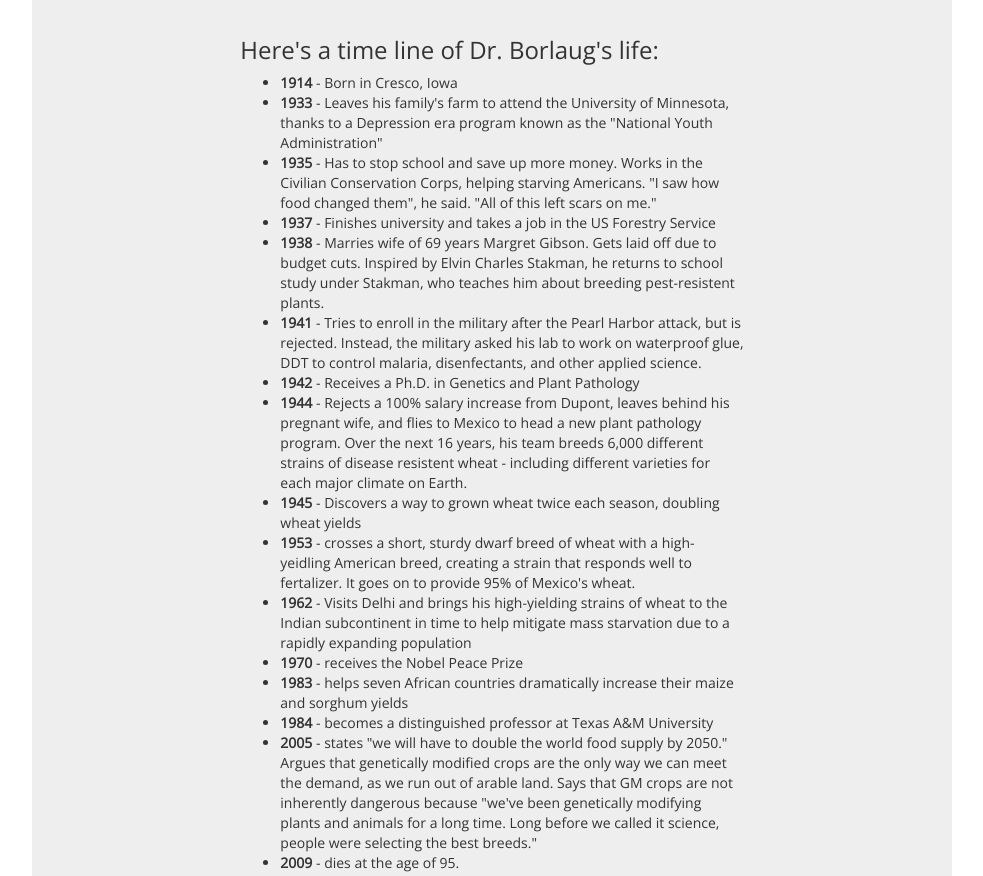
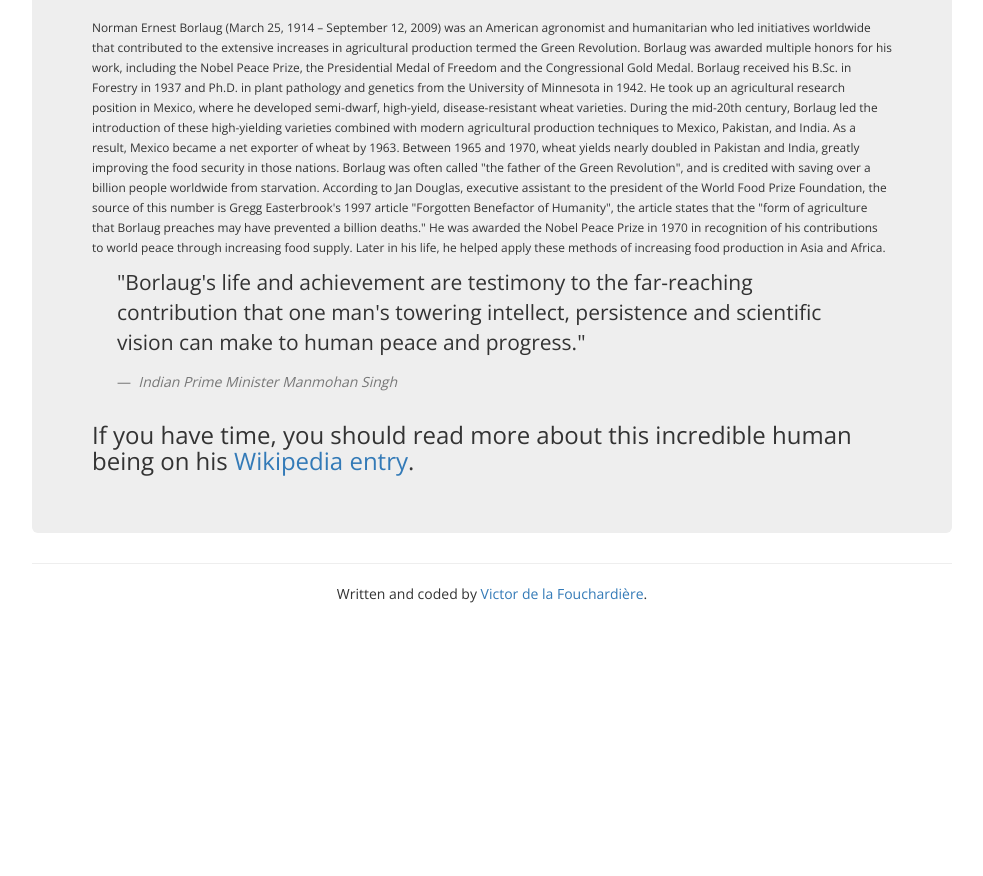
Before and after one commit to viclafouch/uscroll, a website: page demo.html in a window 1280 px wide. Shown: the part 681-1557 px from the top of the page, without its empty margins (148-1131 px from the left). After the commit the page ends 1315 px from the top, so only its background shows below. Drawn offline with nearby package versions, Linux system fonts and the light colour scheme.

Commit message:
a bit of updates

```diff
--- a/demo.html
+++ b/demo.html
@@ -1,6 +1,5 @@
 <!DOCTYPE html>
 <html>
-
     <head>
         <title>Demo uscroll</title>
         <meta charset="utf-8" />
@@ -39,26 +38,11 @@
                         <div class="thumbnail"><img src="https://c2.staticflickr.com/4/3689/10613180113_fdf7bcd316_b.jpg">
                             <div class="caption text-center">Dr. Norman Borlaug, third from left, trains biologists in Mexico on how to increase wheat yields - part of his life-long war on hunger.</div>
                         </div>
-                    <div class="col-xs-12 col-sm-10 col-sm-offset-1 col-md-8 col-md-offset-2">
-                        <h3>Here's a time line of Dr. Borlaug's life:</h3>
-                        <ul>
-                            <li><strong>1914</strong> - Born in Cresco, Iowa</li>
-                            <li><strong>1933</strong> - Leaves his family's farm to attend the University of Minnesota, thanks to a Depression era program known as the "National Youth Administration"</li>
-                            <li><strong>1935</strong> - Has to stop school and save up more money. Works in the Civilian Conservation Corps, helping starving Americans. "I saw how food changed them", he said. "All of this left scars on me."</li>
-                            <li><strong>1937</strong> - Finishes university and takes a job in the US Forestry Service</li>
-                            <li><strong>1938</strong> - Marries wife of 69 years Margret Gibson. Gets laid off due to budget cuts. Inspired by Elvin Charles Stakman, he returns to school study under Stakman, who teaches him about breeding pest-resistent plants.</li>
-                            <li><strong>1941</strong> - Tries to enroll in the military after the Pearl Harbor attack, but is rejected. Instead, the military asked his lab to work on waterproof glue, DDT to control malaria, disenfectants, and other applied science.</li>
-                            <li><strong>1942</strong> - Receives a Ph.D. in Genetics and Plant Pathology</li>
-                            <li><strong>1944</strong> - Rejects a 100% salary increase from Dupont, leaves behind his pregnant wife, and flies to Mexico to head a new plant pathology program. Over the next 16 years, his team breeds 6,000 different strains of disease resistent wheat - including different varieties for each major climate on Earth.</li>
-                            <li><strong>1945</strong> - Discovers a way to grown wheat twice each season, doubling wheat yields</li>
-                            <li><strong>1953</strong> - crosses a short, sturdy dwarf breed of wheat with a high-yeidling American breed, creating a strain that responds well to fertalizer. It goes on to provide 95% of Mexico's wheat.</li>
-                            <li><strong>1962</strong> - Visits Delhi and brings his high-yielding strains of wheat to the Indian subcontinent in time to help mitigate mass starvation due to a rapidly expanding population</li>
-                            <li><strong>1970</strong> - receives the Nobel Peace Prize</li>
-                            <li><strong>1983</strong> - helps seven African countries dramatically increase their maize and sorghum yields</li>
-                            <li><strong>1984</strong> - becomes a distinguished professor at Texas A&M University</li>
-                            <li><strong>2005</strong> - states "we will have to double the world food supply by 2050." Argues that genetically modified crops are the only way we can meet the demand, as we run out of arable land. Says that GM crops are not inherently dangerous because "we've been genetically modifying plants and animals for a long time. Long before we called it science, people were selecting the best breeds."</li>
-                            <li><strong>2009</strong> - dies at the age of 95.</li>
-                        </ul>
+                        <div class="col-12">
+                            <small>Norman Ernest Borlaug (March 25, 1914 – September 12, 2009) was an American agronomist and humanitarian who led initiatives worldwide that contributed to the extensive increases in agricultural production termed the Green Revolution. Borlaug was awarded multiple honors for his work, including the Nobel Peace Prize, the Presidential Medal of Freedom and the Congressional Gold Medal.
+                            Borlaug received his B.Sc. in Forestry in 1937 and Ph.D. in plant pathology and genetics from the University of Minnesota in 1942. He took up an agricultural research position in Mexico, where he developed semi-dwarf, high-yield, disease-resistant wheat varieties. During the mid-20th century, Borlaug led the introduction of these high-yielding varieties combined with modern agricultural production techniques to Mexico, Pakistan, and India. As a result, Mexico became a net exporter of wheat by 1963. Between 1965 and 1970, wheat yields nearly doubled in Pakistan and India, greatly improving the food security in those nations.
+                            Borlaug was often called "the father of the Green Revolution", and is credited with saving over a billion people worldwide from starvation. According to Jan Douglas, executive assistant to the president of the World Food Prize Foundation, the source of this number is Gregg Easterbrook's 1997 article "Forgotten Benefactor of Humanity", the article states that the "form of agriculture that Borlaug preaches may have prevented a billion deaths." He was awarded the Nobel Peace Prize in 1970 in recognition of his contributions to world peace through increasing food supply.
+                            Later in his life, he helped apply these methods of increasing food production in Asia and Africa.</small>
                             <blockquote>
                                 <p>"Borlaug's life and achievement are testimony to the far-reaching contribution that one man's towering intellect, persistence and scientific vision can make to human peace and progress."</p>
                                 <footer>
@@ -80,5 +64,4 @@
         uscroll.bind('top', 'blue', false);
         </script>
     </body>
-
 </html>
```
Lines whose indentation alone changed are shown as unchanged.
